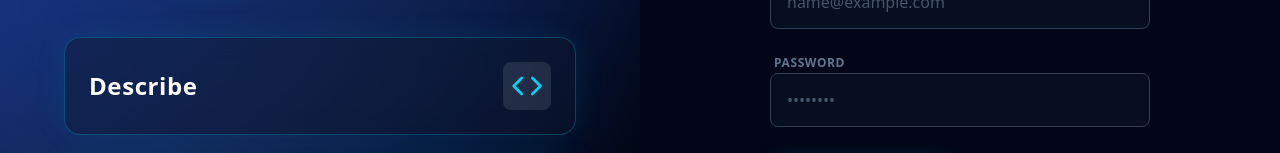
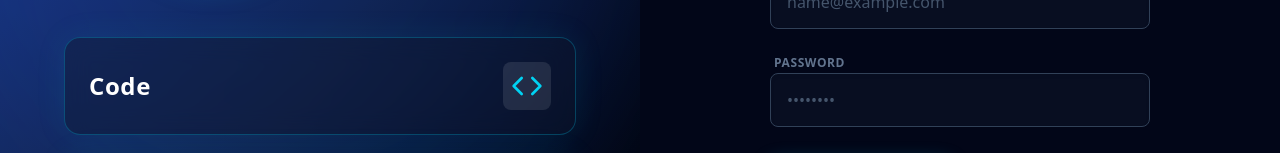
Before and after one commit to OCTehckie18/CodeIR, a React (Vite) app: page / in a window 1280 px wide. Shown: the part 320-473 px from the top of the page. Built offline with nearby package versions, Linux system fonts and the light colour scheme; no server answers.

Commit message:
Changes made in UI

```diff
--- a/src/components/AuthForm.tsx
+++ b/src/components/AuthForm.tsx
@@ -96,7 +96,7 @@ export default function AuthForm() {
           {/* Graphic Cards */}
           <div className="w-full space-y-5">
             {[
-              { Icon: Code, glow: "top", name: "Describe" },
+              { Icon: Code, glow: "top", name: "Code" },
               { Icon: Settings, glow: "middle", name: "Re-invent" },
               { Icon: Atom, glow: "bottom", name: "Evaluate" },
             ].map((Item, idx) => (
```
